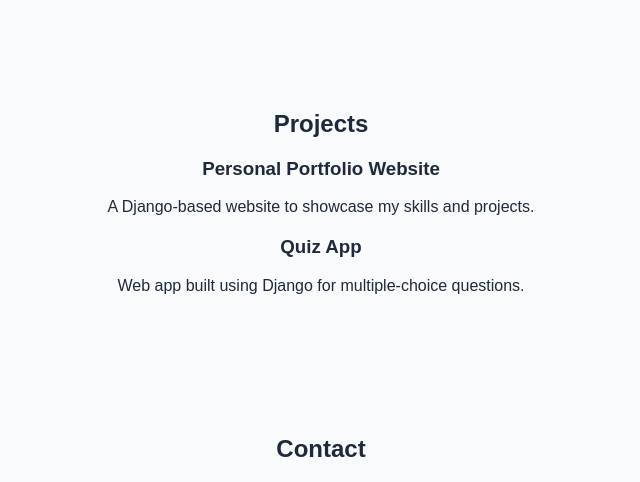
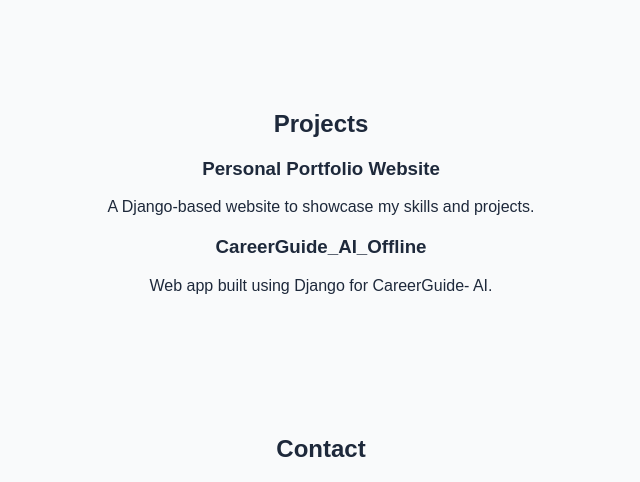
Before and after one commit to ashu76-coder/ashu_portfolio, a Django app: page / in a window 1280 px wide. Shown: the part 737-1219 px from the top of the page, without its empty margins (319-959 px from the left). Run offline with Django 5.2, Linux system fonts and the light colour scheme.

Commit message:
Added CareerGuide project details

```diff
--- a/main/templates/home.html
+++ b/main/templates/home.html
@@ -35,8 +35,8 @@
       <p>A Django-based website to showcase my skills and projects.</p>
     </div>
     <div class="project">
-      <h3>Quiz App</h3>
-      <p>Web app built using Django for multiple-choice questions.</p>
+      <h3>CareerGuide_AI_Offline</h3>
+      <p>Web app built using Django for CareerGuide- AI.</p>
     </div>
   </section>
 
```
